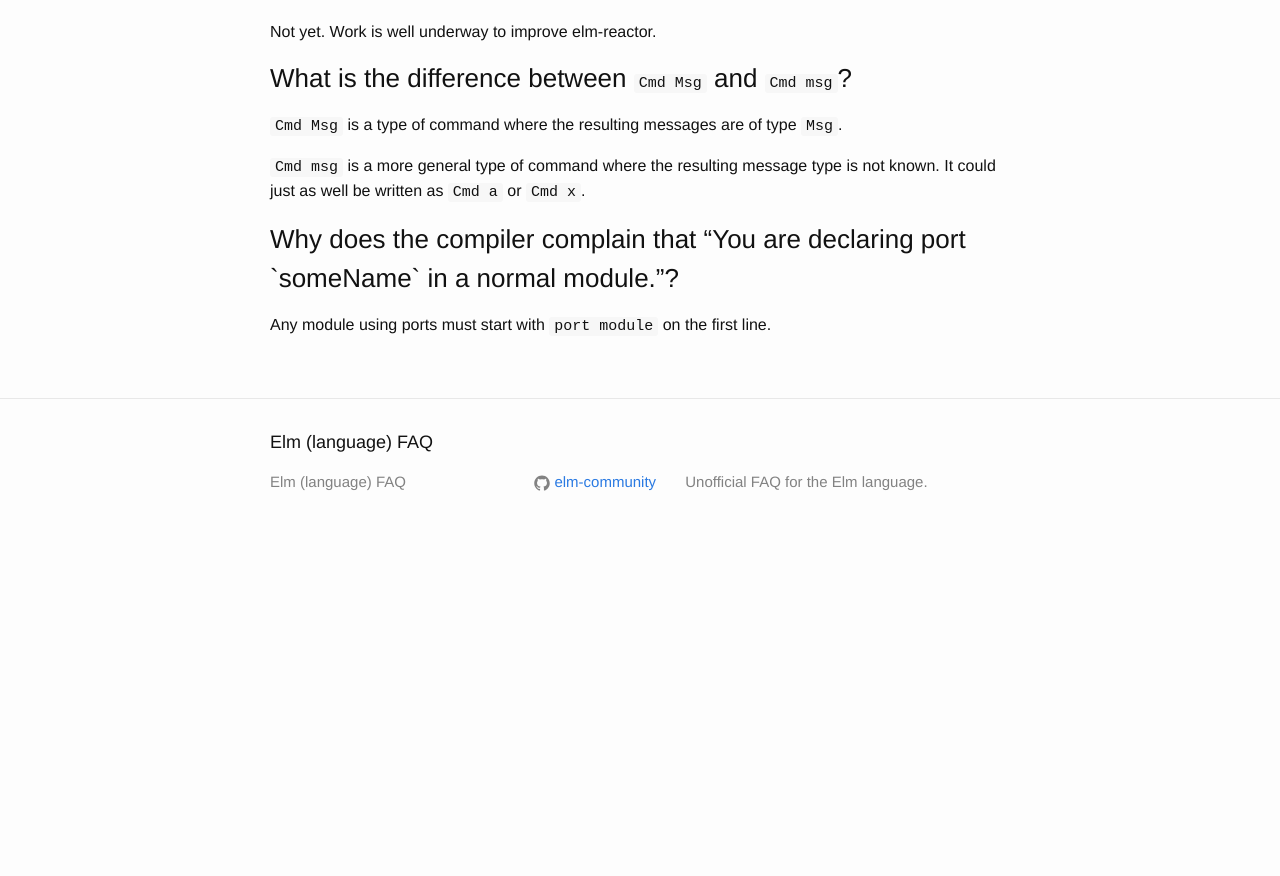
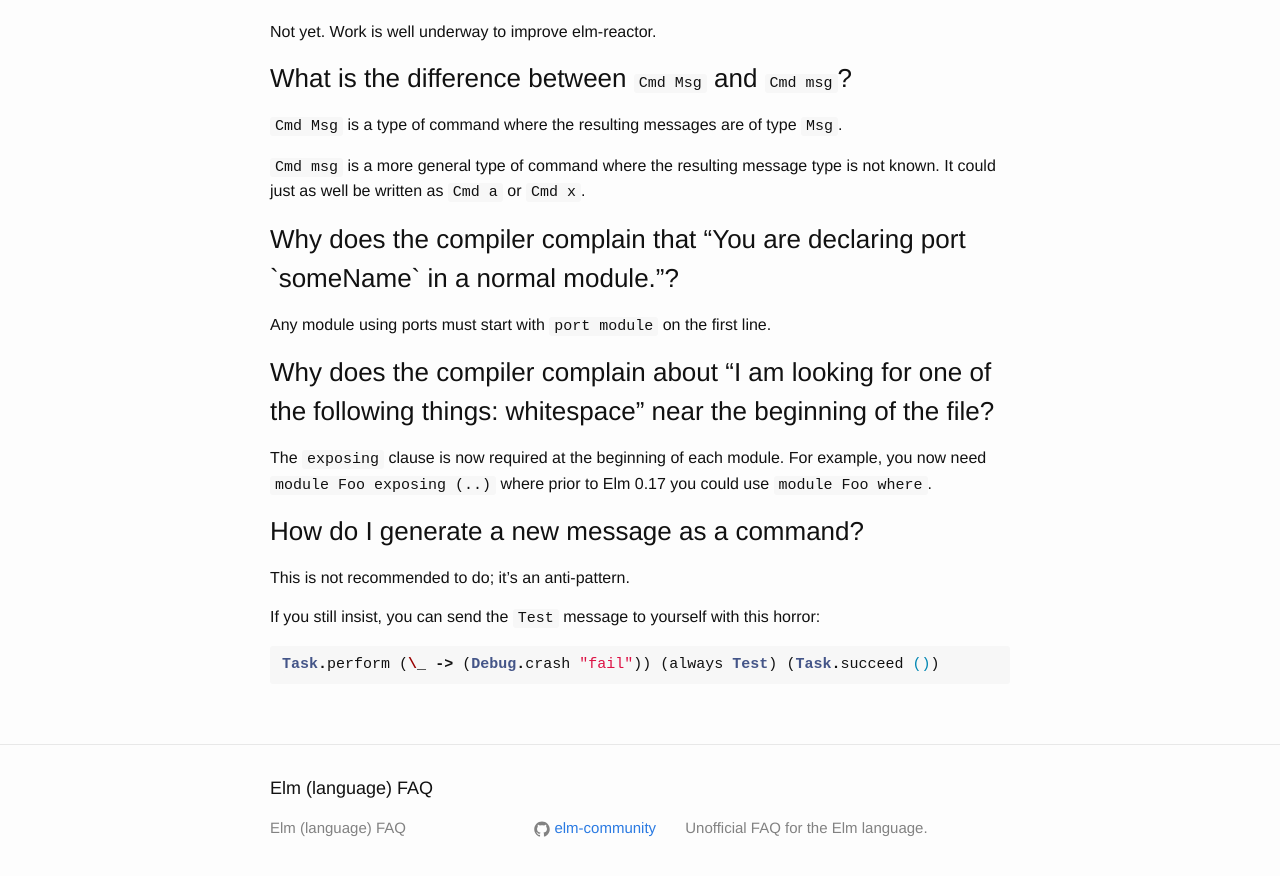
Before and after one commit to gunnarahlberg/elm-faq, a Jekyll site: the page built from 17.md, in a window 1280 px wide and 900 px high, scrolled down 1471 px. Shown: the top 876 px of the window. Built offline with Jekyll 4.4.1, drawn with Linux system fonts in a browser that asks for light colours; before the commit the page ends 2025 px from its top, so only the background shows below that.

Commit message:
"exposing" required. Sending message to self.

````diff
--- a/17.md
+++ b/17.md
@@ -76,3 +76,18 @@ Not yet. Work is well underway to improve elm-reactor.
 ### Why does the compiler complain that "You are declaring port \`someName\` in a normal module."?
 
 Any module using ports must start with `port module` on the first line.
+
+### Why does the compiler complain about "I am looking for one of the following things: whitespace" near the beginning of the file?
+
+The `exposing` clause is now required at the beginning of each module.
+For example, you now need `module Foo exposing (..)` where prior to Elm 0.17 you could use `module Foo where`.
+
+### How do I generate a new message as a command?
+
+This is not recommended to do; it's an anti-pattern.
+
+If you still insist, you can send the `Test` message to yourself with this horror:
+
+```haskell
+Task.perform (\_ -> (Debug.crash "fail")) (always Test) (Task.succeed ())
+```
````
